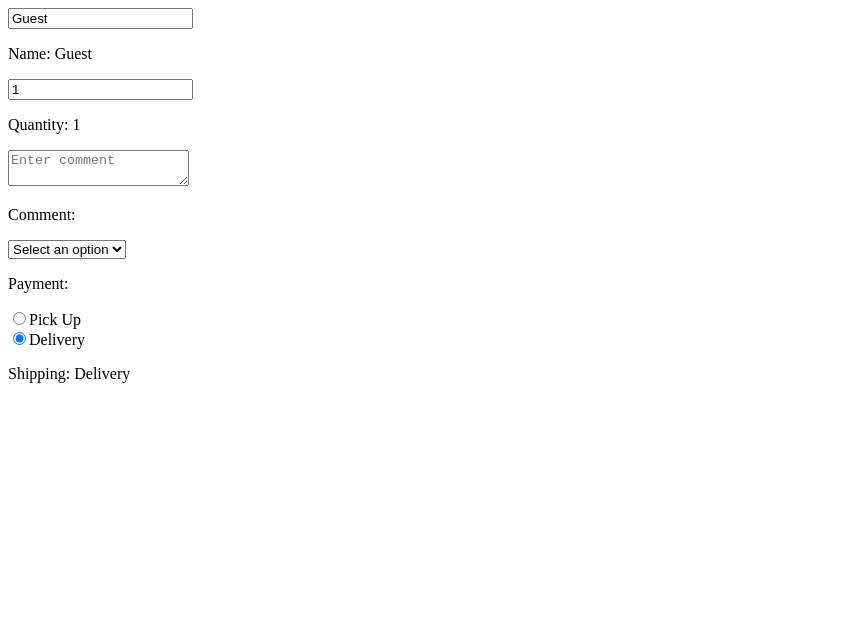
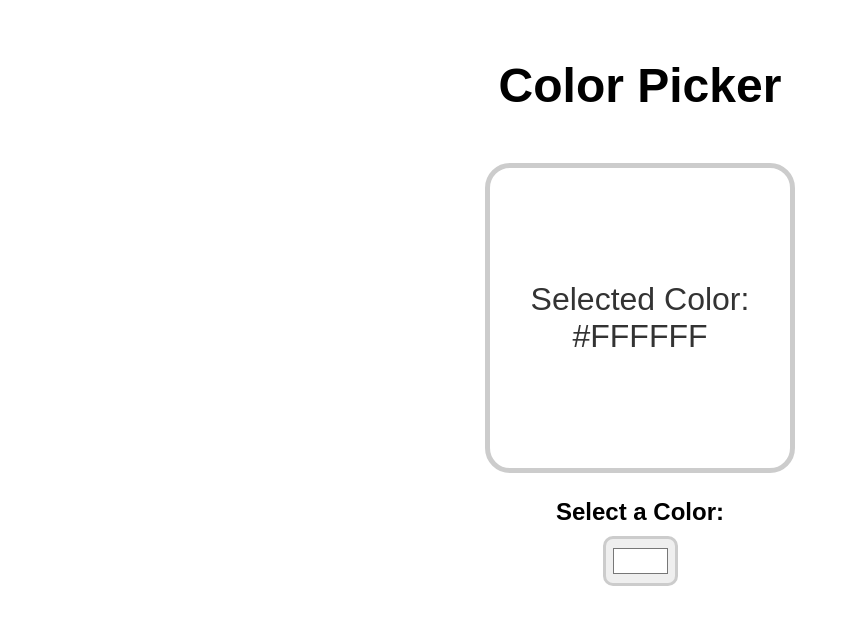
Before and after one commit to Edwinromerojr/ReactCourse, a React (Vite) app in the folder my-react-app/: page / in a window 1280 px wide. Shown: the top 624 px of the page, without its empty margins (0-850 px from the left). Built offline with nearby package versions, Linux system fonts and the light colour scheme.

Commit message:
color picker app

```diff
--- a/my-react-app/src/App.jsx
+++ b/my-react-app/src/App.jsx
@@ -1,11 +1,11 @@
-import MyComponent1 from "./MyComponent1";
+import ColorPicker from "./ColorPicker";
 
 
 function App() {
 
   return(
     <>
-      <MyComponent1/>
+      <ColorPicker/>
     </>
   );
 }
--- /dev/null
+++ b/my-react-app/src/ColorPicker.jsx
@@ -0,0 +1,22 @@
+import React, {useState} from 'react';
+
+function ColorPicker() {
+
+    const [color, setColor] = useState("#FFFFFF");
+
+    function handleColorChange (event) {
+        setColor(event.target.value);
+    }
+
+    return(
+        <div className="color-picker-container">
+            <h1>Color Picker</h1>
+            <div className="color-display" style={{backgroundColor: color}}>
+                <p>Selected Color: {color}</p>
+            </div>
+            <label>Select a Color:</label>
+            <input type="color" value={color} onChange={handleColorChange}/>
+        </div>
+    );
+}
+export default ColorPicker
--- a/my-react-app/src/index.css
+++ b/my-react-app/src/index.css
@@ -116,3 +116,48 @@
 .counter-button:hover{
   background-color: hsl(197, 100%, 48%);
 }
+
+body{
+  font-family: Arial, sans-serif;
+}
+
+.color-picker-container{
+  display: flex;
+  flex-direction: column;
+  align-items: center;
+}
+h1{
+  margin: 50px;
+  font-size: 3rem;
+}
+.color-display{
+  width: 300px;
+  height: 300px;
+  display: flex;
+  justify-content: center;
+  align-items: center;
+  border:5px solid hsl(0, 0%, 80%);
+  border-radius: 25px;
+  margin-bottom: 25px;
+  transition: 0.25s ease;
+}
+
+.color-display p{
+  color: hsl(0, 0%, 20%);
+  font-size: 2rem;
+  text-align: center;
+}
+
+label{
+  font-size: 1.5rem;
+  font-weight: bold;
+  margin-bottom: 10px;
+}
+
+input[type="color"]{
+  width: 75px;
+  height: 50px;
+  padding: 5px;
+  border-radius: 10px;
+  border: 3px solid hsl(0, 0%, 80%);
+}
```
